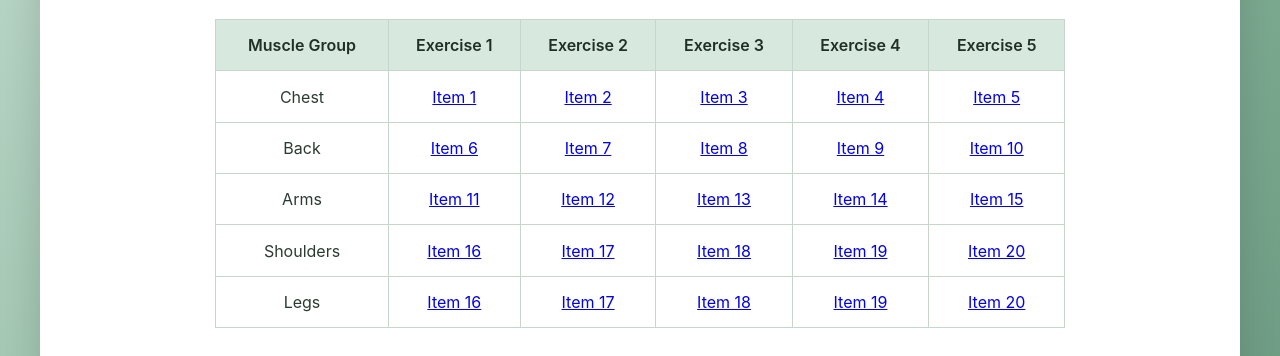
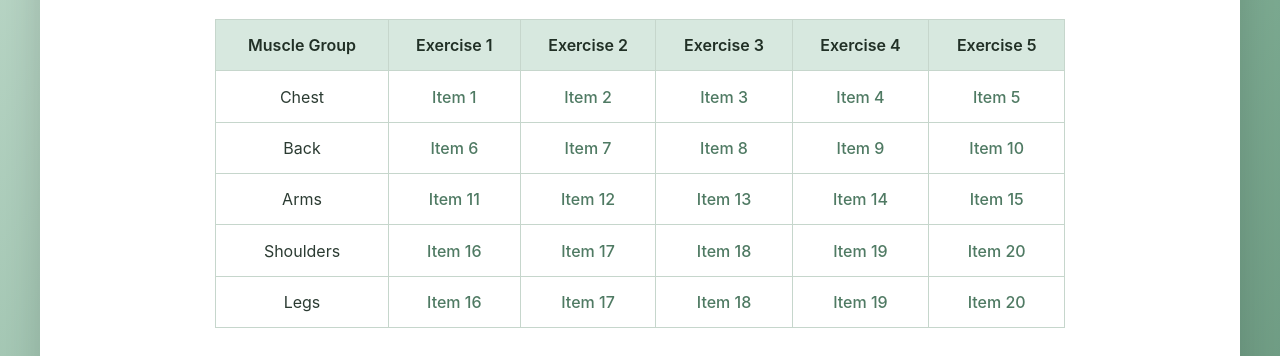
Before and after one commit to austinmurn23-saige/WebDevWebsite, a plain HTML site: page workouts.html in a window 1280 px wide. Shown: the part 444-800 px from the top of the page. Drawn offline with Linux system fonts and the light colour scheme.

Commit message:
Made colors nice table :)

```diff
--- a/studyfit.css
+++ b/studyfit.css
@@ -125,6 +125,13 @@ footer {
   font-size: 0.95rem;
   color: #2e3b32;
 }
+
+table a {
+  color: #4f7a63;
+  text-decoration: none;
+  font-weight: 500;
+}
+
 table.workout-table {
   width: 100%;
   border-collapse: collapse;
@@ -180,6 +187,8 @@ table.workout-table th {
   object-fit: cover;
 }
 
+
+
 @media (max-width: 800px) {
   .workout-section {
     flex-direction: column;
```
